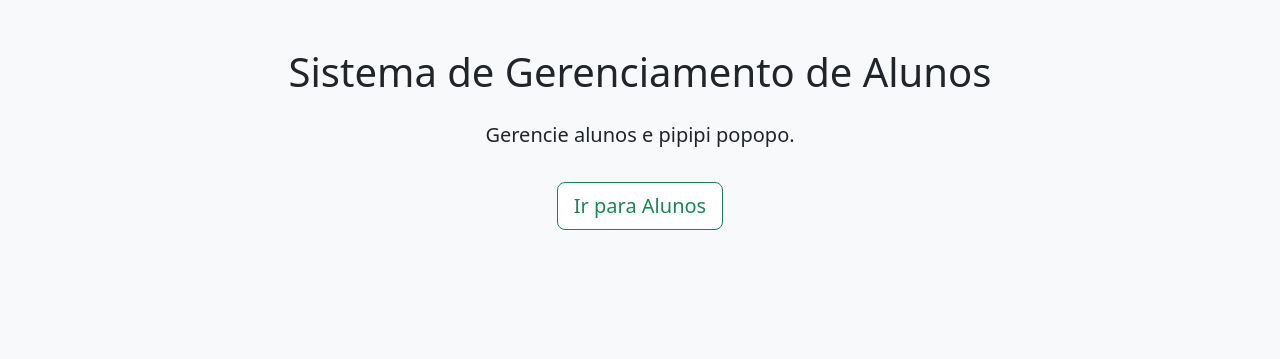
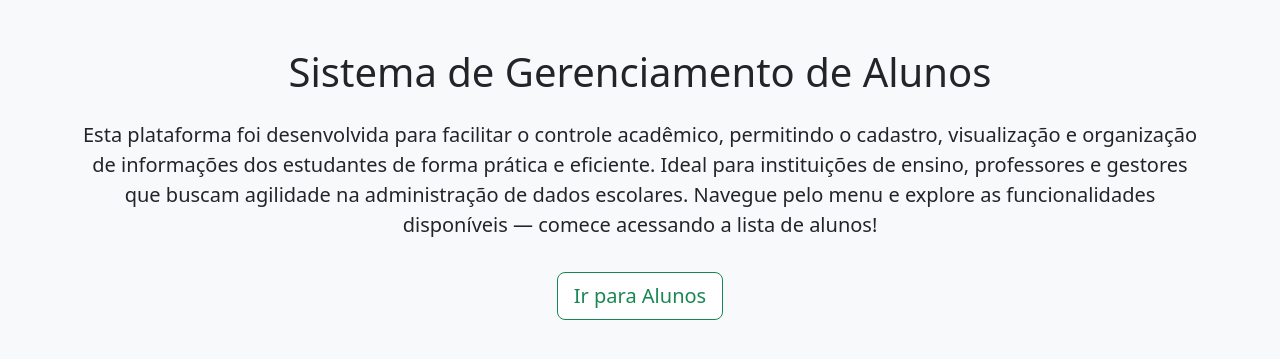
Before and after one commit to LauraUrba/escola-django, a Django app: page /alunos/ in a window 1280 px wide. Shown: the part 50-409 px from the top of the page. Run offline with Django 5.2, Linux system fonts and the light colour scheme.

Commit message:
index atualizado

```diff
--- a/alunos/templates/index.html
+++ b/alunos/templates/index.html
@@ -20,7 +20,12 @@
   <div class="container py-5 text-center">
 
     <h1 class="mb-4">Sistema de Gerenciamento de Alunos</h1>
-    <p class="lead">Gerencie alunos e pipipi popopo.</p>
+    <p class="lead">Esta plataforma foi desenvolvida para facilitar o controle acadêmico, permitindo o cadastro,
+       visualização e organização de informações dos estudantes de forma prática e eficiente.
+       Ideal para instituições de ensino, professores e gestores que buscam agilidade na
+       administração de dados escolares.
+       Navegue pelo menu e explore as funcionalidades disponíveis — comece acessando a
+       lista de alunos!</p>
     <a href="{% url 'alunos' %}" class="btn border border-success text-success bg-white btn-lg mt-3">Ir para Alunos</a>
   </div>
 
```
